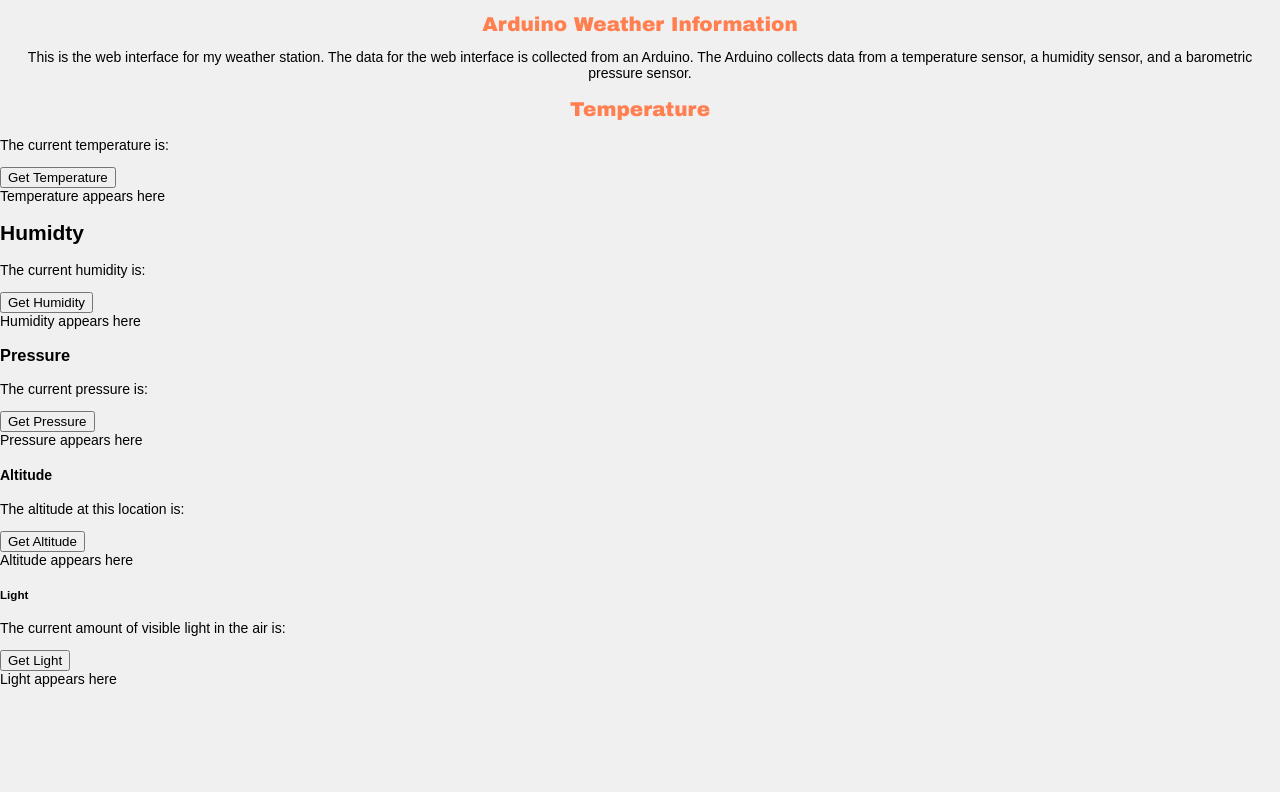
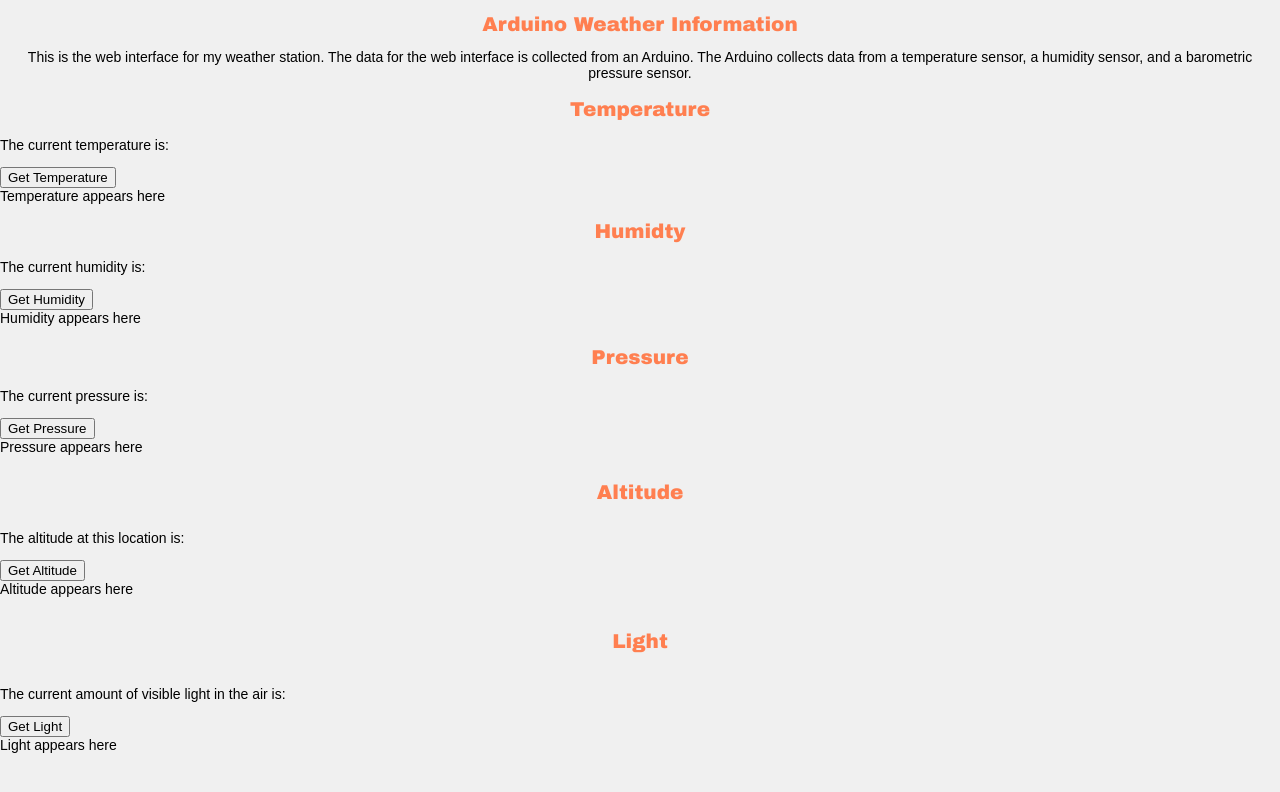
Before and after one commit to Nahjay/Arduino-Weather-Station, a plain HTML site: page web_interface/index.html in a window 1280 px wide. Drawn offline with Linux system fonts and the light colour scheme.

Commit message:
wip: moved headings to center with placeholder coral color

```diff
--- a/web_interface/style.css
+++ b/web_interface/style.css
@@ -34,3 +34,39 @@ body {
     text-align: center;
     text-decoration: none;
 }
+
+#HumidityHeading {
+    font-family: "Arial Black", Gadget, sans-serif;
+    font-size: 20px;
+    font-weight: bold;
+    color: coral;
+    text-align: center;
+    text-decoration: none;
+}
+
+#PressureHeading {
+    font-family: "Arial Black", Gadget, sans-serif;
+    font-size: 20px;
+    font-weight: bold;
+    color: coral;
+    text-align: center;
+    text-decoration: none;
+}
+
+#AltitudeHeading {
+    font-family: "Arial Black", Gadget, sans-serif;
+    font-size: 20px;
+    font-weight: bold;
+    color: coral;
+    text-align: center;
+    text-decoration: none;
+}
+
+#LightHeading {
+    font-family: "Arial Black", Gadget, sans-serif;
+    font-size: 20px;
+    font-weight: bold;
+    color: coral;
+    text-align: center;
+    text-decoration: none;
+}
```
